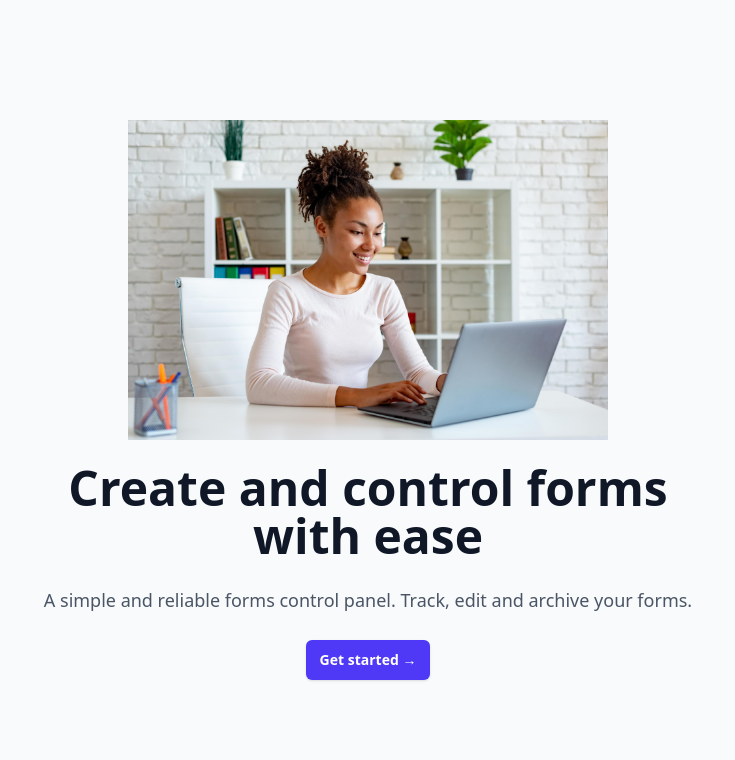
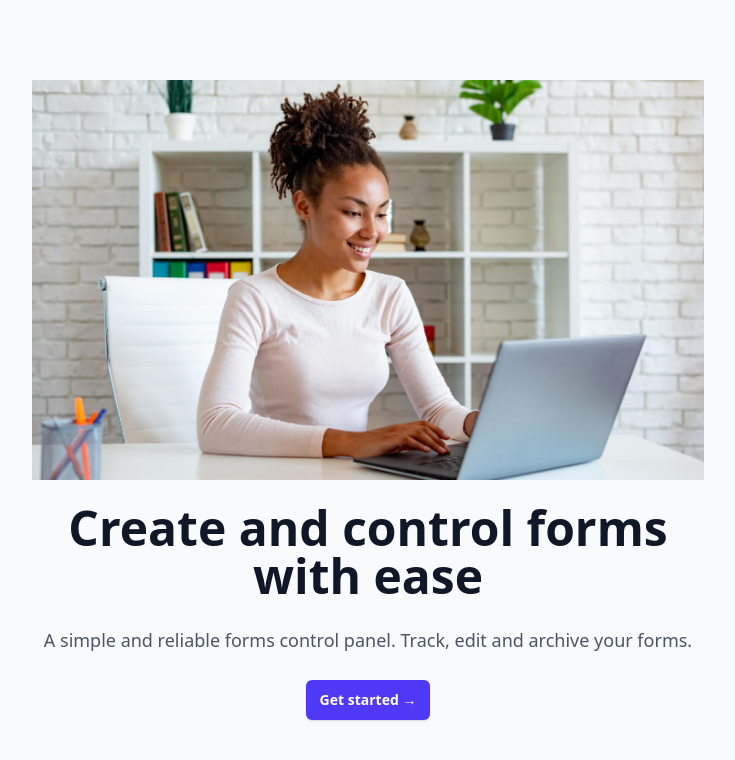
Before and after one commit to DDLivsha/forms-table, a Next.js app: page / in a window 1280 px wide. Shown: the top 760 px of the page, without its empty margins (272-1007 px from the left). Built offline with nearby package versions, Linux system fonts and the light colour scheme.

Commit message:
little fixes

```diff
--- a/app/forms/[id]/EditForm.tsx
+++ b/app/forms/[id]/EditForm.tsx
@@ -50,13 +50,13 @@ export default function EditFormPage({ initialForm }: EditFormProps) {
 
    return (
       <main className='flex min-h-screen items-center justify-center bg-gray-50 p-4'>
-         <Button
-            className='absolute top-4 left-4'
-            href='/forms'
-         >
-            Back to dashboard
-         </Button>
          <div className='w-full max-w-md rounded-lg bg-white p-8 shadow-md'>
+            <Button
+               className='mb-2'
+               href='/forms'
+            >
+               Back
+            </Button>
             <h1 className='mb-6 text-center text-3xl font-bold'>Update Form</h1>
             <form
                onSubmit={handleSubmit(onSubmit)}
--- a/app/forms/new/page.tsx
+++ b/app/forms/new/page.tsx
@@ -41,13 +41,8 @@ export default function NewFormPage() {
 
    return (
       <main className='flex min-h-screen items-center justify-center bg-gray-50 p-4'>
-         <Button
-            className='absolute top-4 left-4'
-            href='/forms'
-         >
-            Back to dashboard
-         </Button>
          <div className='w-full max-w-md rounded-lg bg-white p-8 shadow-md'>
+            <Button className='mb-2' href='/forms'>Back</Button>
             <h1 className='mb-6 text-center text-3xl font-bold'>Create New Form</h1>
             <form
                onSubmit={handleSubmit(onSubmit)}
--- a/app/forms/page.tsx
+++ b/app/forms/page.tsx
@@ -19,7 +19,7 @@ export default async function FormsPage() {
    return (
       <div className='container mx-auto p-4'>
          <div className='flex items-center gap-4 justify-between'>
-            <h1 className='text-3xl font-bold'>Forms Dashboard</h1>
+            <h1 className='sm:text-3xl text-2xl font-bold'>Forms Dashboard</h1>
             <HeaderButtons userRole={role} />
          </div>
          <FormsTable
--- a/app/page.tsx
+++ b/app/page.tsx
@@ -35,14 +35,14 @@ export default function HomePage() {
    return (
       <main className='flex min-h-screen flex-col items-center justify-center p-10 bg-gray-50'>
          <div className='relative w-full max-w-2xl text-center'>
-            <div className='relative w-full md:h-80 h-50 mb-4 sm:mb-6'>
+            <div className='w-full h-100 mb-4 sm:mb-6'>
                <Image
                   src='/hero-image.jpg'
                   alt='Forms Dashboard Hero'
-                  fill
-                  sizes='100%'
-                  style={{ objectFit: 'contain' }}
                   priority
+                  width={620}
+                  height={320}
+                  className='w-full h-full object-cover'
                />
             </div>
 
--- a/components/Toast.tsx
+++ b/components/Toast.tsx
@@ -11,7 +11,7 @@ export default function Toast() {
 
          const timeout = setTimeout(() => {
             hideNotification();
-         }, 3000);
+         }, 2000);
 
          return () => clearTimeout(timeout);
       }
```
